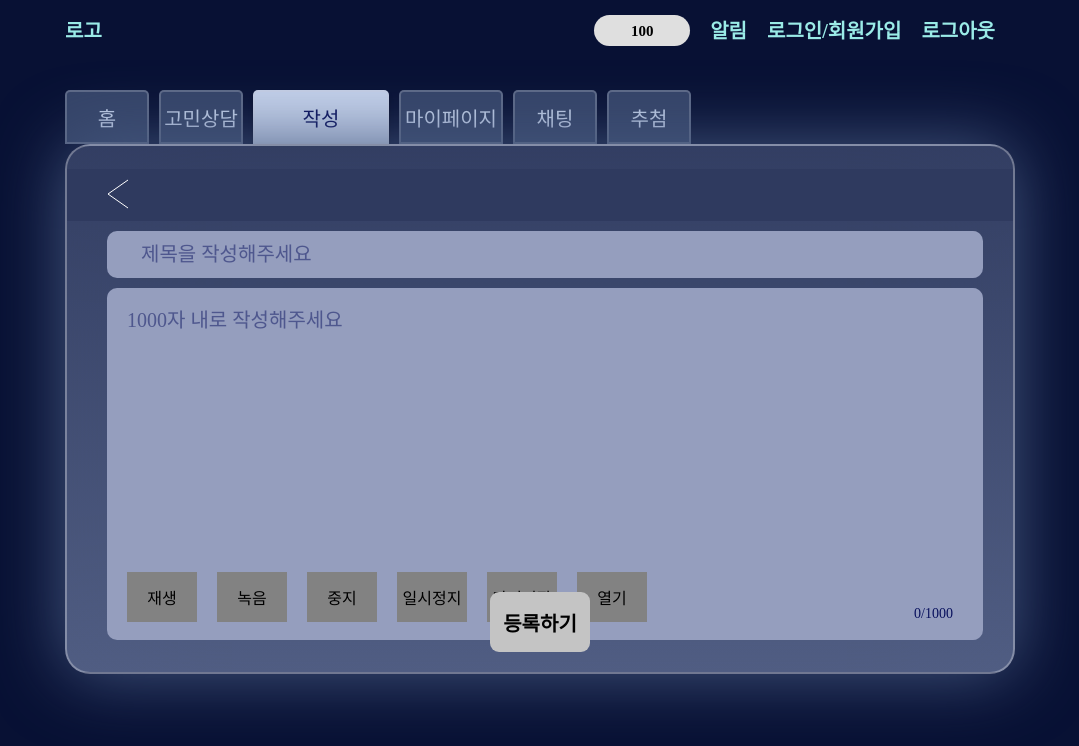
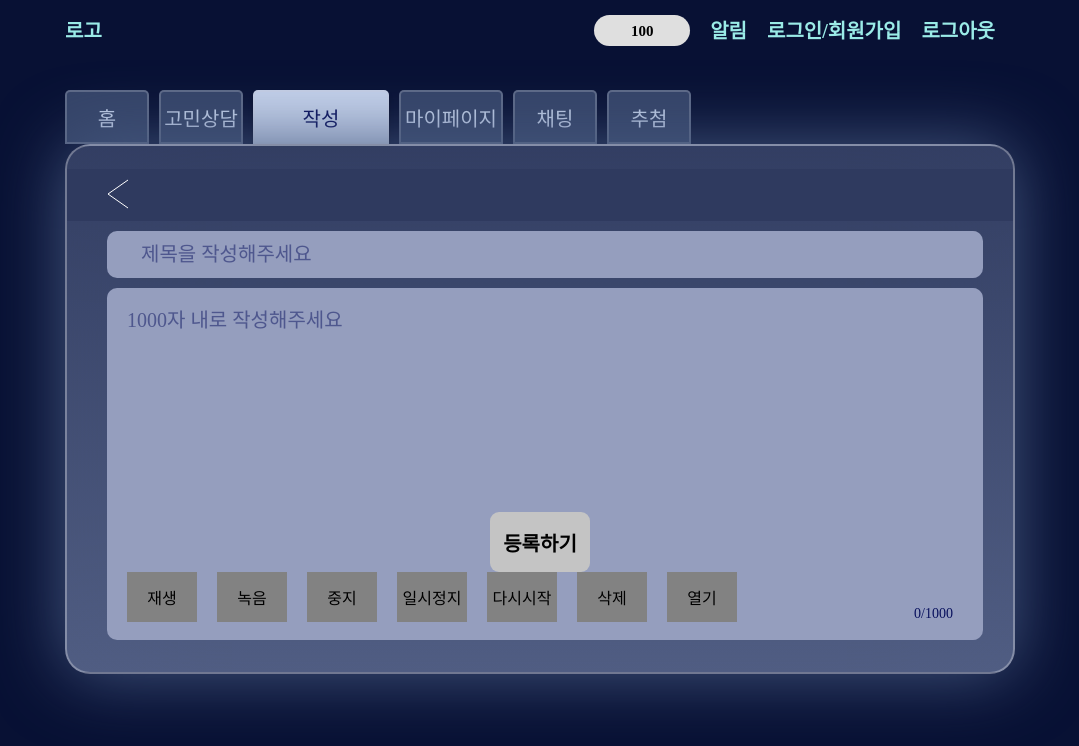
Before and after one commit to hh99-Final-Project/bluemoonFE, a React (Create React App) app: page /write in a window 1280 px wide. Shown: the top 746 px of the page, without its empty margins (100-1179 px from the left). Built offline with nearby package versions, Linux system fonts and the light colour scheme; no server answers; a web font is replaced by a local one.

Commit message:
fix: 춘님 코드 주석 추가

```diff
--- a/src/components/chat/ChatBox.js
+++ b/src/components/chat/ChatBox.js
@@ -102,6 +102,8 @@ function ChatBox(props) {
         },
     ];
 
+    //if(!message) 라고 써도 되어요..! 그리고 else 구문도 안써도 될 것 같습니다.
+    //그리고 message를 담는 리스트는 message 말고 messageList, messages가 좋을 것 같아요!
     if (message === null) {
         return;
     } else {
--- a/src/components/chat/ChatMessage.js
+++ b/src/components/chat/ChatMessage.js
@@ -13,6 +13,7 @@ function ChatMessage(props) {
     const { message, nickname, createdAt } = props;
     // const cookie = getCookie("authorization");
 
+    // const user = nickname === "말 잘듣는 원숭이" 로 줄일 수 있어요!
     const user = nickname === "말 잘든는 원숭이" ? true : false;
 
     return (
--- a/src/hooks/useRecordVoice.js
+++ b/src/hooks/useRecordVoice.js
@@ -115,6 +115,11 @@ export default function useRecordVoice() {
         }
     }, [audioUrl]);
 
+    //파일 삭제
+    const deleteVoice = () => {
+        setAudioUrl("");
+    }
+
 
     return {
         recordVoice,
@@ -122,6 +127,7 @@ export default function useRecordVoice() {
         pause,
         replay,
         play,
-        audioUrl
+        audioUrl,
+        deleteVoice
     }
 }
--- a/src/pages/ChatDetail.js
+++ b/src/pages/ChatDetail.js
@@ -60,6 +60,7 @@ const ChatDetail = () => {
 
     React.useEffect(() => {
         wsConnect();
+
         return () => {
             wsDisConnect();
         };
--- a/src/pages/ChatList.js
+++ b/src/pages/ChatList.js
@@ -43,6 +43,7 @@ function ChatList(props) {
             chatApi.deleteChat(chatId).then((response) => {
                 if (response.status === 200) {
                     window.alert("채팅방에서 나가셨습니다.");
+                    //reload를 해주는 이유가 뭘까용? 강제 새로고침은 user UX에 좋지 않을 것 같아요!
                     window.location.reload();
                 }
             });
--- a/src/pages/SignUp.js
+++ b/src/pages/SignUp.js
@@ -29,6 +29,7 @@ function SignUp(props) {
         setIsLoading(true);
         // 정규 표현식 영문,한글,숫자 포함 1~10글자
         const result = /^[a-zA-zㄱ-힣0-9]{1,10}$/.test(nickName);
+        //통과하지 않았을때의 에러처리에 대한것은 기획에 없을까용? 없다면 디자인과 의논해서 있어야할 것 같아용 else로
         if (result) {
             userApi.nickNameCheck(nickName).then((response) => {
                 console.log(response.data);
@@ -43,6 +44,7 @@ function SignUp(props) {
         }
     }, 1000);
 
+    //import React, {useCallback} ~ 을 추가하면 React 생략 가능해요~!
     const nickNameCheckDB = React.useCallback(debounce, []);
 
     const onClickHandler = () => {
--- a/src/pages/WriteDiary.js
+++ b/src/pages/WriteDiary.js
@@ -24,7 +24,8 @@ function WriteDiary(props) {
     pause,
     replay,
     play,
-    audioUrl
+    audioUrl,
+    deleteVoice
   } = useRecordVoice();
 
   const [title, setTitle] = useState("");
@@ -96,6 +97,7 @@ function WriteDiary(props) {
           <VoiceStop onClick={stopRecord}>중지</VoiceStop>
           <VoiceTempStop onClick={pause}>일시정지</VoiceTempStop>
           <VoiceTempReplay onClick={replay}>다시시작</VoiceTempReplay>
+          <DeleteVoice onClick={deleteVoice}>삭제</DeleteVoice>
           <OpenPopup onClick={() => setIsOpenVoicePopup(true)}>열기</OpenPopup>
         </VoiceLeft>
         <PostLength>{diary.length}/1000</PostLength>
@@ -238,11 +240,12 @@ const VoiceStop = styled(VoicePlayButton)``;
 const VoiceTempStop = styled(VoicePlayButton)``;
 const VoiceTempReplay = styled(VoicePlayButton)``;
 const OpenPopup = styled(VoicePlayButton)``;
+const DeleteVoice = styled(VoicePlayButton)``;
 
 
 const PostButton = styled.a`
   position: absolute;
-  bottom: -80px;
+  bottom: 0px;
   left: 50%;
   transform: translate(-50%, 0);
   width: 100px;
```
